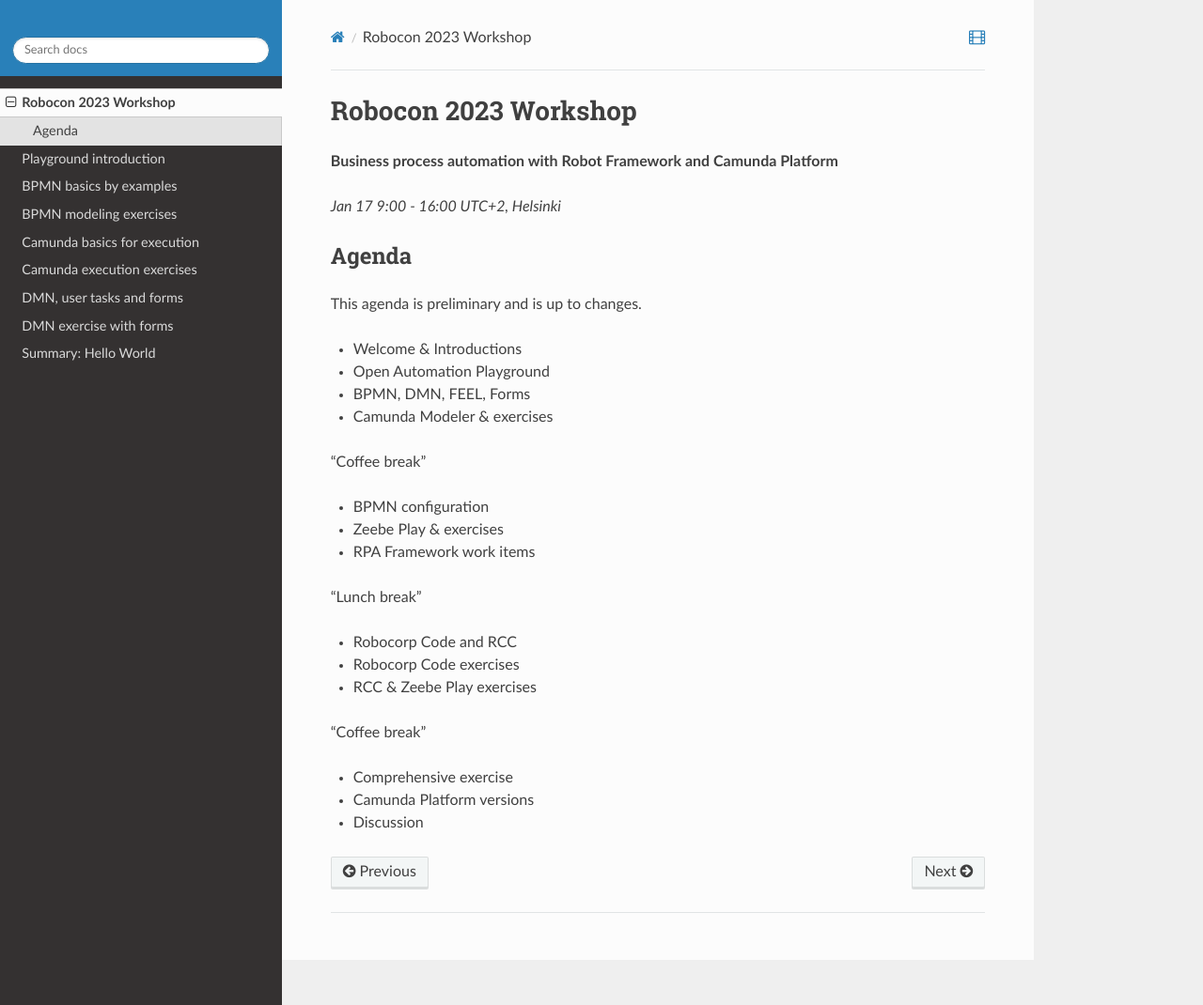
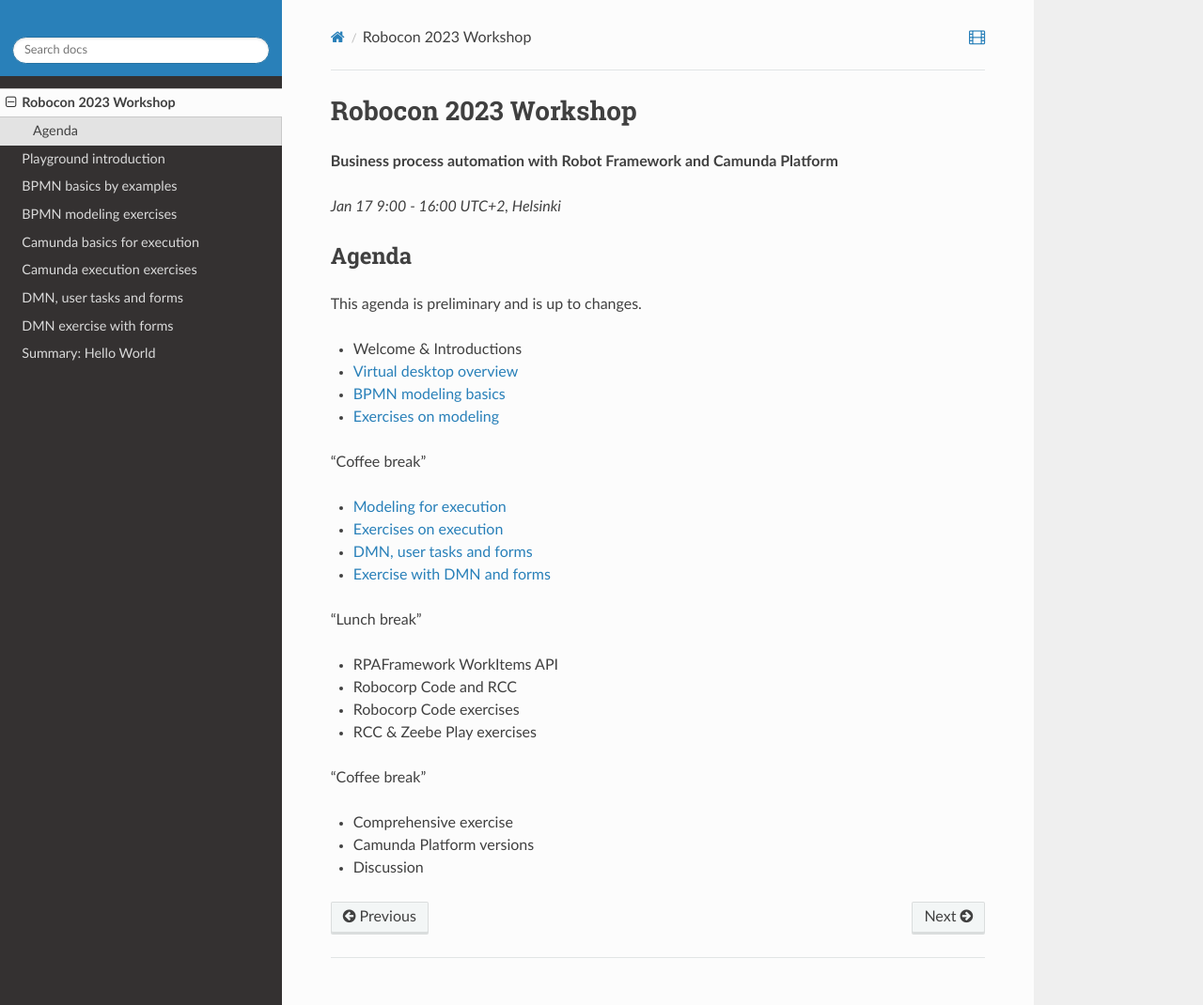
Before and after one commit to datakurre/automation-playground, a Sphinx documentation site: the page built from docs/workshop/index.md, in a window 1280 px wide and 1070 px high. Shown: the whole window at 94% size. Built offline with Sphinx 7.4.7 and the Read the Docs theme 2.0.0, drawn with Linux system fonts in a browser that asks for light colours; a script that is not in the unit is left out.

Commit message:
docs: update workshop schedule

```diff
--- a/docs/workshop/index.md
+++ b/docs/workshop/index.md
@@ -9,18 +9,20 @@
 This agenda is preliminary and is up to changes.
 
 * Welcome & Introductions
-* Open Automation Playground
-* BPMN, DMN, FEEL, Forms
-* Camunda Modeler & exercises
+* [Virtual desktop overview](../playground/index.md)
+* [BPMN modeling basics](../bpmn/index.md)
+* [Exercises on modeling](../modeling/index.md)
 
 "Coffee break"
 
-* BPMN configuration
-* Zeebe Play & exercises
-* RPA Framework work items
+* [Modeling for execution](../execution/index.md)
+* [Exercises on execution](../play/index.md)
+* [DMN, user tasks and forms](../dmn/index.md)
+* [Exercise with DMN and forms](../speech/index.md)
 
 "Lunch break"
 
+* RPAFramework WorkItems API
 * Robocorp Code and RCC
 * Robocorp Code exercises
 * RCC & Zeebe Play exercises
```
